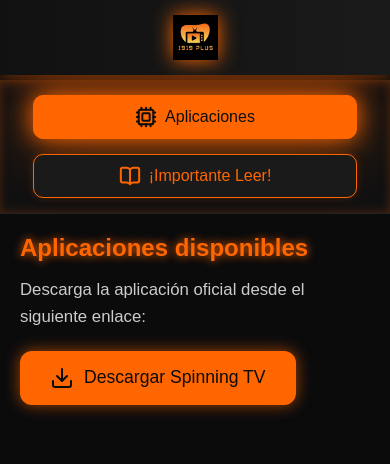
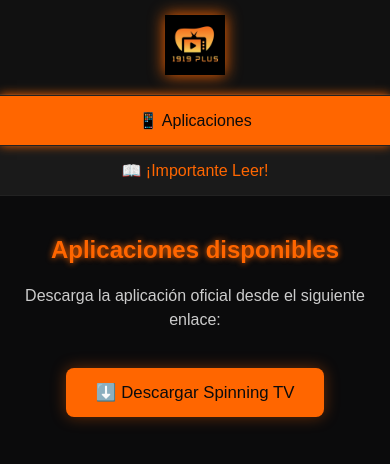
Before and after one commit to MYN14/candy_service, a plain HTML site: page index.html in a window 390 px wide. Drawn offline with nearby package versions, Linux system fonts and the light colour scheme.

Commit message:
Update index.html

```diff
--- a/index.html
+++ b/index.html
@@ -4,158 +4,94 @@
   <meta charset="UTF-8">
   <meta name="viewport" content="width=device-width, initial-scale=1.0">
   <title>Panel del Servicio</title>
-
-  <!-- Iconos Lucide -->
-  <script src="https://unpkg.com/lucide@latest"></script>
-
   <style>
-    * {
+    body {
       margin: 0;
       padding: 0;
-      box-sizing: border-box;
-      font-family: 'Poppins', sans-serif;
-    }
-
-    body {
+      font-family: Arial, Helvetica, sans-serif;
       background-color: #0b0b0c;
       color: #eee;
-      height: 100vh;
-      display: flex;
-      flex-direction: column;
+      text-align: center;
     }
 
     header {
-      background: linear-gradient(90deg, #111, #1a1a1a);
-      display: flex;
-      justify-content: center;
-      align-items: center;
+      background-color: #111;
       padding: 15px 0;
-      box-shadow: 0 0 20px #ff660080;
-      position: fixed;
-      top: 0;
-      width: 100%;
-      z-index: 1000;
+      box-shadow: 0 0 15px #ff660080;
     }
 
     header img {
       height: 60px;
       width: auto;
-      object-fit: contain;
-      filter: drop-shadow(0 0 10px #ff6600);
+      filter: drop-shadow(0 0 8px #ff6600);
     }
 
     nav {
-      margin-top: 80px;
-      background-color: #111;
       display: flex;
       justify-content: center;
-      flex-wrap: wrap;
-      gap: 15px;
-      padding: 15px;
+      background-color: #1a1a1a;
+      border-top: 1px solid #222;
       border-bottom: 1px solid #222;
-      box-shadow: 0 0 10px #ff660040 inset;
     }
 
     nav button {
-      background-color: #1a1a1a;
+      background-color: transparent;
       color: #ff6600;
-      border: 1px solid #ff6600;
-      padding: 12px 25px;
-      border-radius: 10px;
+      border: none;
+      padding: 15px 25px;
+      font-size: 1em;
       cursor: pointer;
-      font-size: 1em;
-      font-weight: 500;
-      transition: all 0.3s ease;
-      box-shadow: 0 0 8px #ff660030;
-      display: flex;
-      align-items: center;
-      gap: 8px;
+      transition: all 0.2s ease;
     }
 
-    nav button svg {
-      width: 22px;
-      height: 22px;
-      stroke-width: 2.2;
-      transition: transform 0.3s ease;
-    }
-
-    nav button:hover svg {
-      transform: scale(1.15) rotate(-5deg);
-    }
-
-    nav button:hover {
+    nav button:hover, nav button.active {
       background-color: #ff6600;
-      color: #0d0d0d;
-      box-shadow: 0 0 20px #ff6600, 0 0 40px #ff660060;
-      transform: translateY(-2px);
-    }
-
-    nav button.active {
-      background-color: #ff6600;
-      color: #0d0d0d;
-      box-shadow: 0 0 25px #ff6600, 0 0 60px #ff660080;
+      color: #0b0b0c;
+      box-shadow: 0 0 10px #ff6600;
     }
 
     #content {
-      flex: 1;
       padding: 20px;
-      overflow-y: auto;
-      animation: fadeIn 0.4s ease;
     }
 
     h2 {
       color: #ff6600;
-      text-shadow: 0 0 10px #ff6600;
-      margin-bottom: 15px;
+      text-shadow: 0 0 6px #ff6600;
     }
 
-    p, li {
+    p {
       color: #ccc;
-      line-height: 1.6;
-      font-size: 1.05em;
+      font-size: 1em;
+      line-height: 1.5;
     }
 
-    .iframe-container {
-      width: 100%;
-      height: 80vh;
-      margin-top: 15px;
-      border-radius: 12px;
-      overflow: hidden;
-      box-shadow: 0 0 25px #ff660060;
-      background: #111;
-      animation: fadeIn 0.5s ease;
+    .download-btn {
+      background-color: #ff6600;
+      color: #0b0b0c;
+      border: none;
+      padding: 14px 30px;
+      border-radius: 8px;
+      font-size: 1.05em;
+      cursor: pointer;
+      margin-top: 20px;
+      box-shadow: 0 0 15px #ff660060;
+      transition: background-color 0.2s ease;
+    }
+
+    .download-btn:hover {
+      background-color: #ff8533;
     }
 
     iframe {
       width: 100%;
-      height: 100%;
+      height: 80vh;
       border: none;
+      border-radius: 8px;
+      background-color: #111;
+      margin-top: 10px;
     }
 
-    /* BOTÓN DE DESCARGA */
-    .download-btn {
-      background-color: #ff6600;
-      color: #0b0b0c;
-      padding: 15px 30px;
-      border-radius: 12px;
-      font-size: 1.1em;
-      border: none;
-      cursor: pointer;
-      box-shadow: 0 0 15px #ff6600a0;
-      transition: all 0.3s ease;
-      display: flex;
-      align-items: center;
-      gap: 10px;
-      margin-top: 20px;
-    }
-
-    .download-btn:hover {
-      background-color: #ff8533;
-      box-shadow: 0 0 25px #ff6600, 0 0 60px #ff660080;
-      transform: translateY(-3px);
-    }
-
-    /* TOAST (MENSAJE DE CONFIRMACIÓN) */
+    /* Toast */
     .toast {
       position: fixed;
       bottom: 25px;
@@ -164,60 +100,26 @@
       background-color: #111;
       border: 1px solid #ff6600;
       color: #ff6600;
-      padding: 12px 25px;
-      border-radius: 8px;
-      box-shadow: 0 0 15px #ff660070;
+      padding: 10px 25px;
+      border-radius: 6px;
       opacity: 0;
-      transition: all 0.4s ease;
-      z-index: 2000;
+      transition: opacity 0.4s ease;
+      z-index: 999;
     }
 
     .toast.show {
       opacity: 1;
-      bottom: 50px;
     }
 
-    @keyframes fadeIn {
-      from { opacity: 0; transform: translateY(10px); }
-      to { opacity: 1; transform: translateY(0); }
-    }
-
-    ::-webkit-scrollbar {
-      width: 8px;
-    }
-    ::-webkit-scrollbar-thumb {
-      background-color: #ff6600;
-      border-radius: 4px;
-    }
-    ::-webkit-scrollbar-track {
-      background-color: #1a1a1a;
-    }
-
-    @media (max-width: 768px) {
+    @media (max-width: 600px) {
       nav {
         flex-direction: column;
-        align-items: center;
       }
       nav button {
-        width: 90%;
-        justify-content: center;
-        font-size: 1.1em;
-      }
-      header img {
-        height: 50px;
+        width: 100%;
+        border-top: 1px solid #222;
       }
     }
-
-    @media (max-width: 480px) {
-      nav button {
-        font-size: 1em;
-        padding: 10px 20px;
-      }
-      header img {
-        height: 45px;
-      }
-    }
-
   </style>
 </head>
 <body>
@@ -227,67 +129,55 @@
   </header>
 
   <nav>
-    <button class="menu-btn active" data-content="apps">
-      <i data-lucide="cpu"></i> Aplicaciones
-    </button>
-    <button class="menu-btn" data-content="leer">
-      <i data-lucide="book-open"></i> ¡Importante Leer!
-    </button>
+    <button class="menu-btn active" data-section="apps">📱 Aplicaciones</button>
+    <button class="menu-btn" data-section="leer">📖 ¡Importante Leer!</button>
   </nav>
 
   <div id="content">
     <h2>Aplicaciones disponibles</h2>
     <p>Descarga la aplicación oficial desde el siguiente enlace:</p>
-    <button class="download-btn" onclick="descargarApp()">
-      <i data-lucide='download'></i> Descargar Spinning TV
-    </button>
+    <button class="download-btn" onclick="descargarApp()">⬇️ Descargar Spinning TV</button>
   </div>
 
   <div id="toast" class="toast">Descarga iniciada ✅</div>
 
   <script>
-    lucide.createIcons();
-
     const buttons = document.querySelectorAll('.menu-btn');
     const content = document.getElementById('content');
     const toast = document.getElementById('toast');
 
+    // Cambiar de sección
     buttons.forEach(btn => {
       btn.addEventListener('click', () => {
         buttons.forEach(b => b.classList.remove('active'));
         btn.classList.add('active');
 
-        const target = btn.getAttribute('data-content');
+        const section = btn.getAttribute('data-section');
 
-        if (target === 'apps') {
+        if (section === 'apps') {
           content.innerHTML = `
             <h2>Aplicaciones disponibles</h2>
             <p>Descarga la aplicación oficial desde el siguiente enlace:</p>
-            <button class="download-btn" onclick="descargarApp()">
-              <i data-lucide='download'></i> Descargar Spinning TV
-            </button>
+            <button class="download-btn" onclick="descargarApp()">⬇️ Descargar Spinning TV</button>
           `;
-          lucide.createIcons();
-        }
-        else if (target === 'leer') {
+        } else if (section === 'leer') {
           content.innerHTML = `
             <h2>Información Importante</h2>
-            <div class="iframe-container">
-              <iframe src="leer.html" title="Información importante"></iframe>
-            </div>
+            <iframe src="leer.html" title="Información importante"></iframe>
           `;
         }
       });
     });
 
+    // Descargar APK
     function descargarApp() {
-      window.open('https://www.dropbox.com/scl/fi/mujehrepptl1wzpspw81e/SpinningTV-7.0-v910-vpn.apk?rlkey=022ez29jq7a7nqd5mag77andb&st=gmswll3y&dl=0', '_blank');
+      window.location.href = 'https://www.dropbox.com/scl/fi/mujehrepptl1wzpspw81e/SpinningTV-7.0-v910-vpn.apk?rlkey=022ez29jq7a7nqd5mag77andb&st=gmswll3y&dl=0';
       mostrarToast();
     }
 
     function mostrarToast() {
       toast.classList.add('show');
-      setTimeout(() => toast.classList.remove('show'), 2500);
+      setTimeout(() => toast.classList.remove('show'), 2000);
     }
   </script>
 
```
